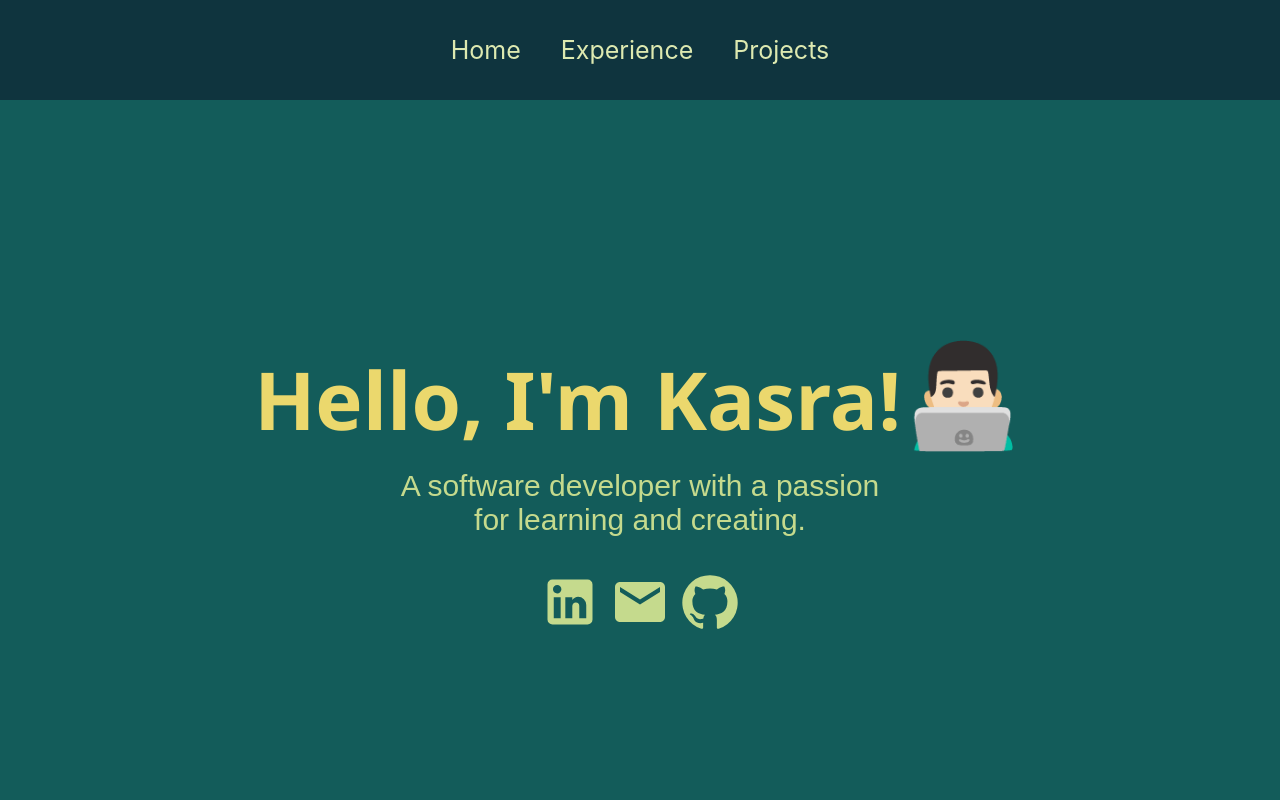
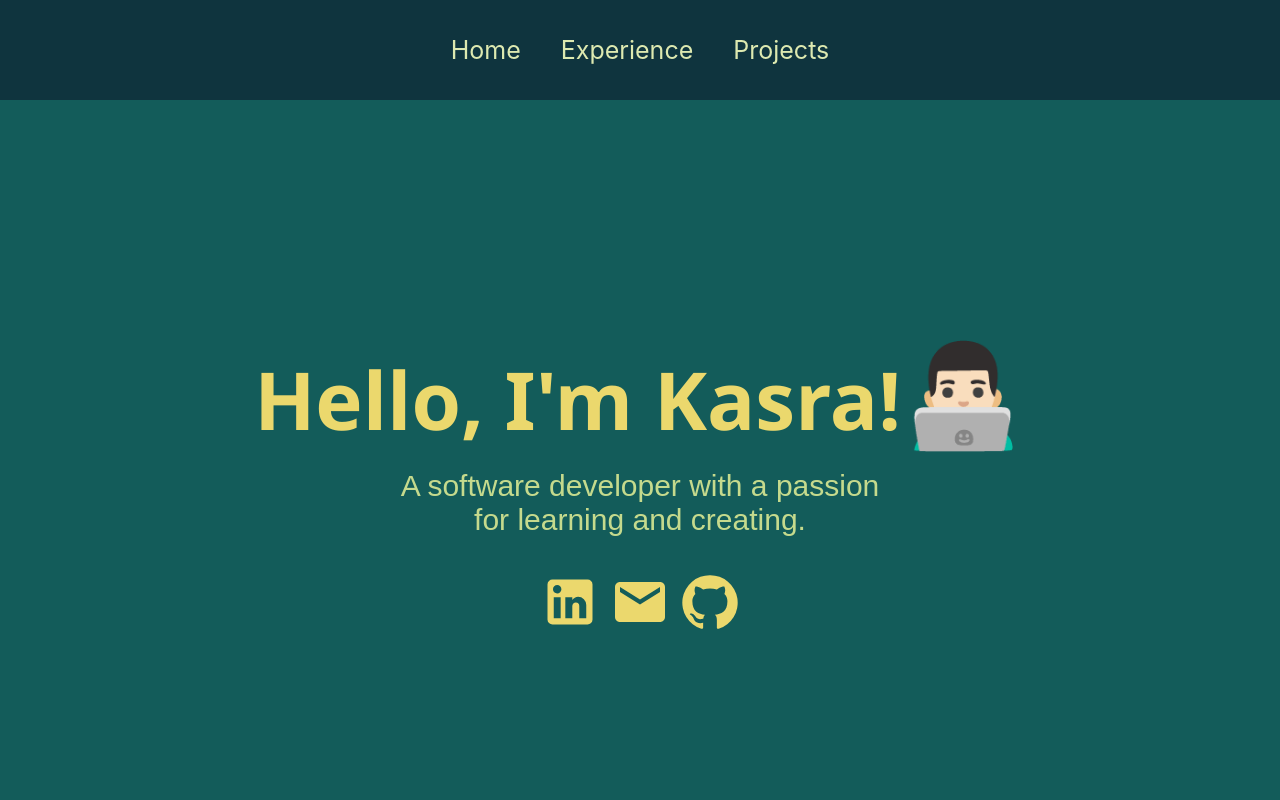
Before and after one commit to naderik/react-e-portfolio, a React (Create React App) app: page / in a window 1280 px wide. Shown: the top 800 px of the page. Built offline with nearby package versions, Linux system fonts and the light colour scheme.

Commit message:
home looks better

```diff
--- a/src/styles/Home.css
+++ b/src/styles/Home.css
@@ -38,7 +38,7 @@
 .prompt svg {
     font-size: 60px;
     margin: 5px;
-    color: #C5DA8D;
+    color: #EBD86D;
     cursor: pointer;
 }
 
```
